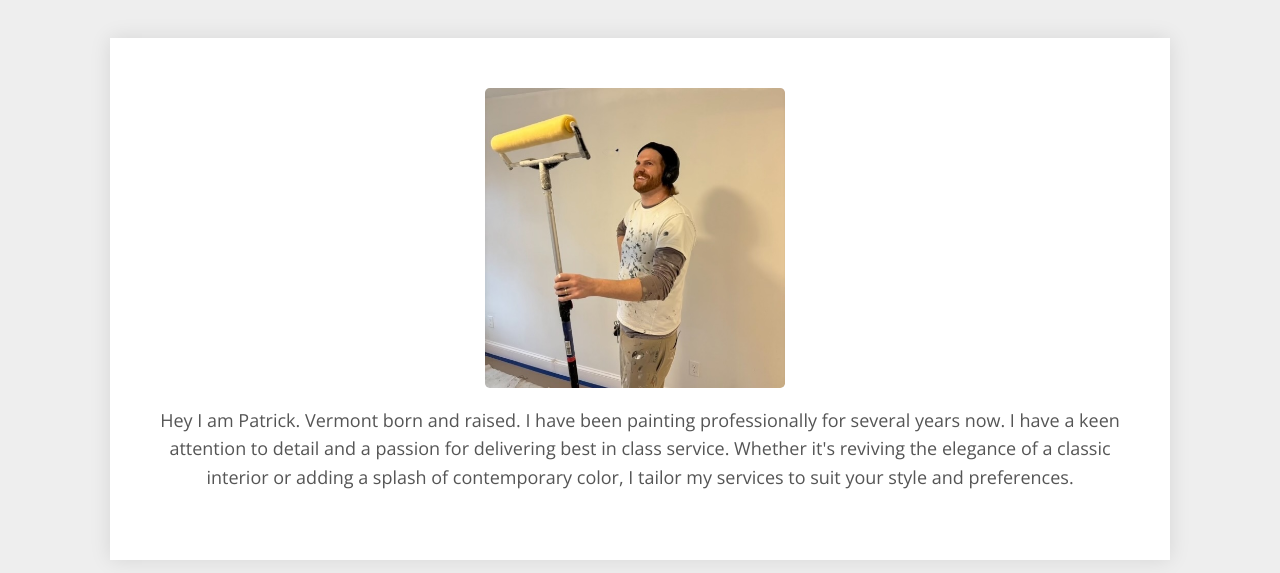
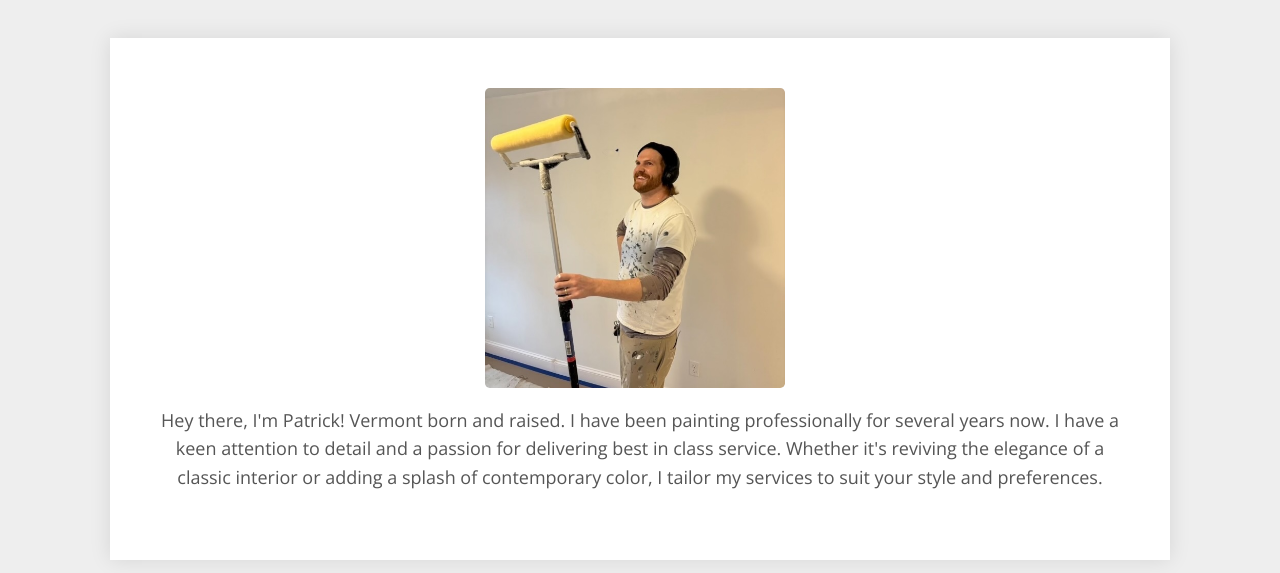
Before and after one commit to MichaelNeas/pats-painting, a plain HTML site: page index.html in a window 1280 px wide. Shown: the part 172-745 px from the top of the page. Drawn offline with nearby package versions, Linux system fonts and the light colour scheme.

Commit message:
Update index.html

```diff
--- a/index.html
+++ b/index.html
@@ -46,7 +46,7 @@
     <div class="content">
         <div id="about-content">
             <img src="images/paint-roller.jpg" alt="Patrick driving" width="300" height="300">
-            <p>Hey I am Patrick.  Vermont born and raised.  I have been painting professionally for several years now.  I have a keen attention to detail and a passion for delivering best in class service.  Whether it's reviving the elegance of a classic interior or adding a splash of contemporary color, I tailor my services to suit your style and preferences.</p>
+            <p>Hey there, I'm Patrick!  Vermont born and raised.  I have been painting professionally for several years now.  I have a keen attention to detail and a passion for delivering best in class service.  Whether it's reviving the elegance of a classic interior or adding a splash of contemporary color, I tailor my services to suit your style and preferences.</p>
         </div>
 
         <div id="services-title">
```
